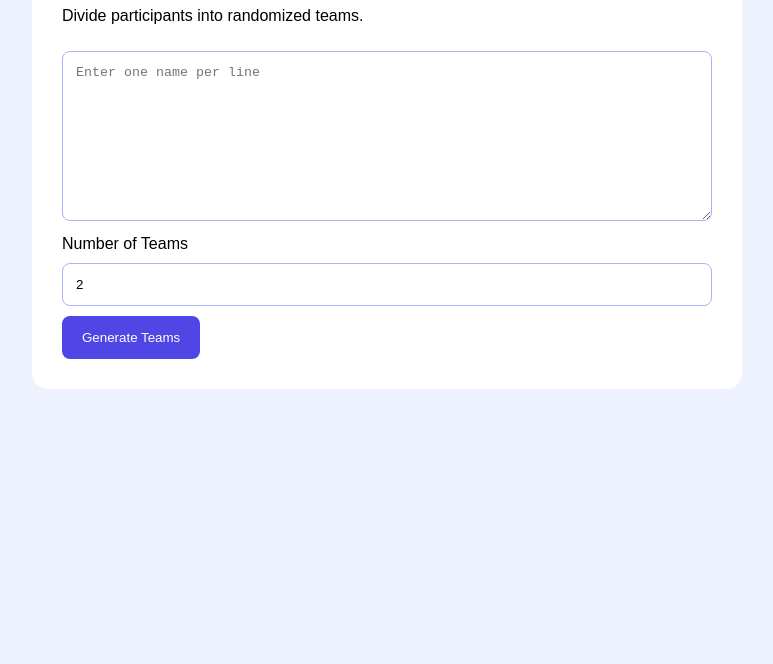
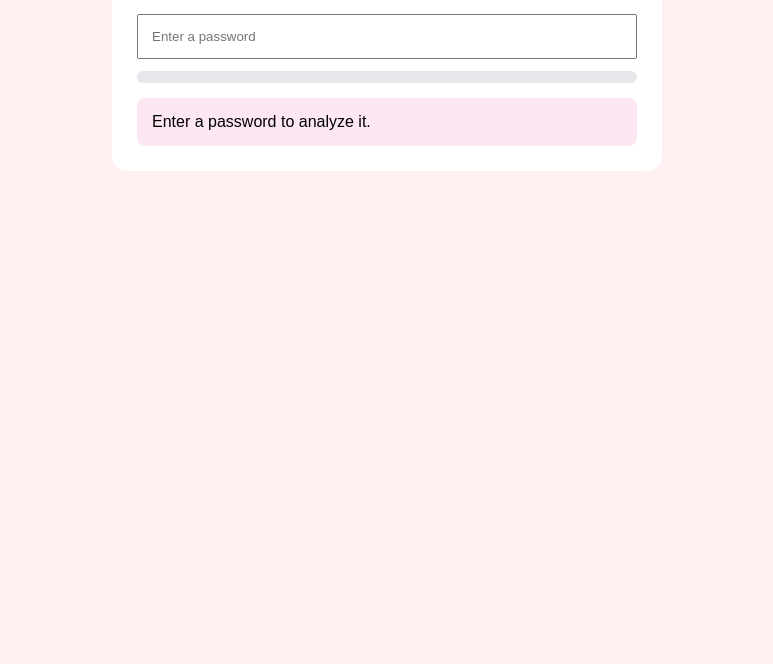
Before and after one commit to Taylorfox01/password-strength-checker, a plain HTML site: page index.html in a window 1280 px wide. Shown: the part 136-800 px from the top of the page, without its empty margins (253-1026 px from the left). Drawn offline with Linux system fonts and the light colour scheme.

Commit message:
Improve password strength analysis

```diff
--- a/index.html
+++ b/index.html
@@ -2,51 +2,41 @@
 <html lang="en">
 <head>
 <meta charset="UTF-8">
-<meta name="viewport" content="width=device-width, initial-scale=1.0">
-<title>Random Team Picker</title>
+<meta name="viewport" content="width=device-width,initial-scale=1">
+<title>Password Strength Checker</title>
 <style>
-body{font-family:Arial;background:#eef2ff;padding:25px}
-main{max-width:650px;margin:auto;background:white;padding:30px;border-radius:16px}
-textarea,input{width:100%;padding:13px;box-sizing:border-box;margin:10px 0;border:1px solid #a5b4fc;border-radius:8px}
-textarea{height:170px}
-button{background:#4f46e5;color:white;padding:14px 20px;border:0;border-radius:8px;cursor:pointer}
-.team{background:#e0e7ff;padding:20px;margin-top:15px;border-radius:10px;white-space:pre-line;overflow-wrap:anywhere}
+body{font-family:Arial;background:#fff1f2;padding:25px}
+main{max-width:500px;margin:auto;background:white;padding:25px;border-radius:15px}
+input{width:100%;padding:13px;box-sizing:border-box;margin:12px 0}
+#bar{height:12px;background:#e5e7eb;border-radius:10px;overflow:hidden}
+#fill{height:100%;width:0;background:#ef4444;transition:.2s}
+#result{padding:15px;background:#fce7f3;margin-top:15px;border-radius:8px}
 </style>
 </head>
 <body>
 <main>
-<h1>Random Team Picker</h1>
-<p>Divide participants into randomized teams.</p>
-<textarea id="names" placeholder="Enter one name per line"></textarea>
-<label>Number of Teams</label>
-<input id="count" type="number" min="2" value="2">
-<button onclick="generate()">Generate Teams</button>
-<div id="teams"></div>
+<h1>Password Strength Checker</h1>
+<input id="password" type="password" placeholder="Enter a password">
+<div id="bar"><div id="fill"></div></div>
+<div id="result">Enter a password to analyze it.</div>
 </main>
 <script>
-function generate(){
- const names=document.getElementById("names").value
- .split(/\r?\n/).map(n=>n.trim()).filter(Boolean);
- const count=Number(document.getElementById("count").value);
- const area=document.getElementById("teams");
- area.innerHTML="";
- if(!Number.isInteger(count)||count<2||count>names.length){
-  area.textContent="Enter enough participants and a valid team count.";
-  return;
- }
- for(let i=names.length-1;i>0;i--){
-  const j=Math.floor(Math.random()*(i+1));
-  [names[i],names[j]]=[names[j],names[i]];
- }
- const teams=Array.from({length:count},()=>[]);
- names.forEach((name,i)=>teams[i%count].push(name));
- teams.forEach((team,i)=>{
-  const item=document.createElement("div");
-  item.className="team";
-  item.textContent="Team "+(i+1)+"\n\n"+team.join("\n");
-  area.appendChild(item);
- });
+function analyze(){
+ const p=document.getElementById("password").value;
+ const result=document.getElementById("result");
+ let score=0;
+ if(p.length>=8)score++;
+ if(p.length>=12)score++;
+ if(/[a-z]/.test(p)&&/[A-Z]/.test(p))score++;
+ if(/[0-9]/.test(p))score++;
+ if(/[^a-zA-Z0-9]/.test(p))score++;
+ const labels=["Very Weak","Weak","Fair","Good","Strong","Very Strong"];
+ const colors=["#ef4444","#f97316","#eab308","#84cc16","#22c55e","#15803d"];
+ document.getElementById("fill").style.width=(score/5*100)+"%";
+ document.getElementById("fill").style.background=colors[score];
+ result.textContent=p?labels[score]+" — "+score+"/5 checks passed":"Enter a password to analyze it.";
 }
+document.getElementById("password").addEventListener("input",analyze);
 </script>
 </body>
 </html>
```
